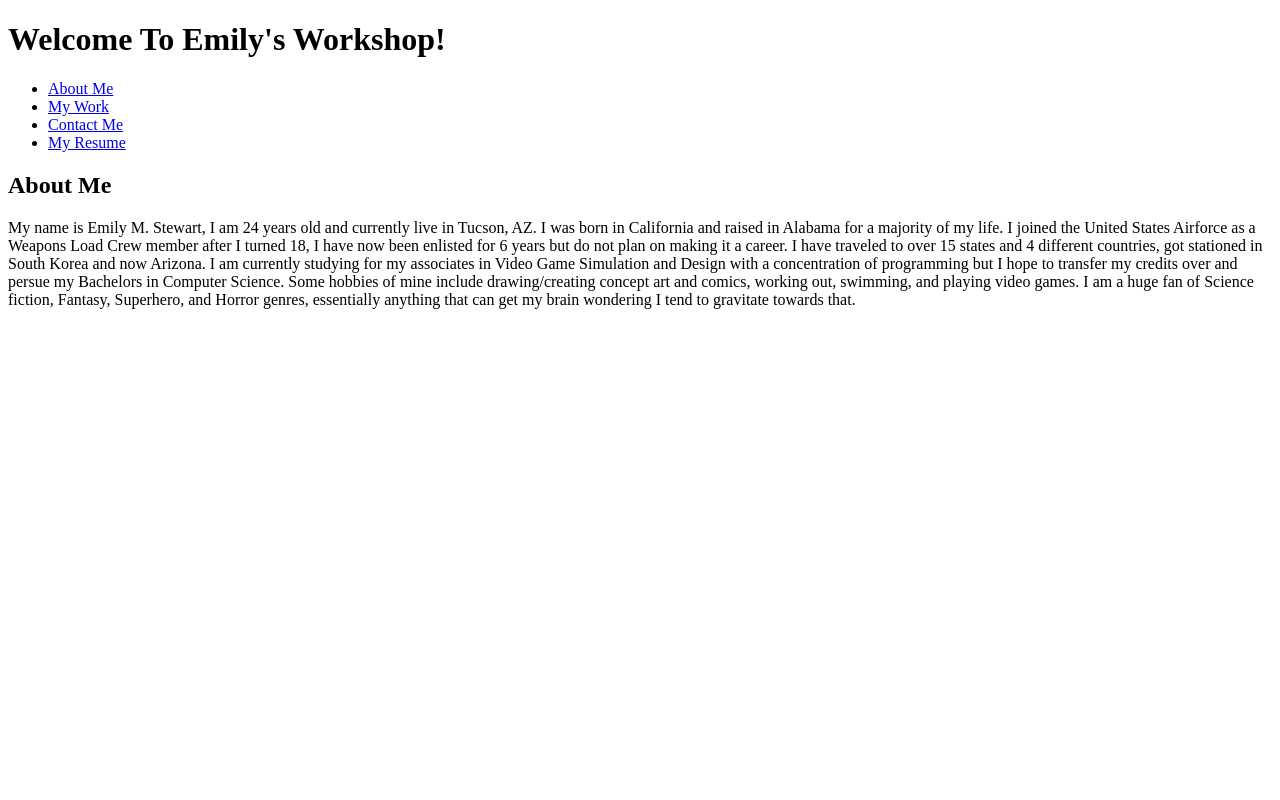
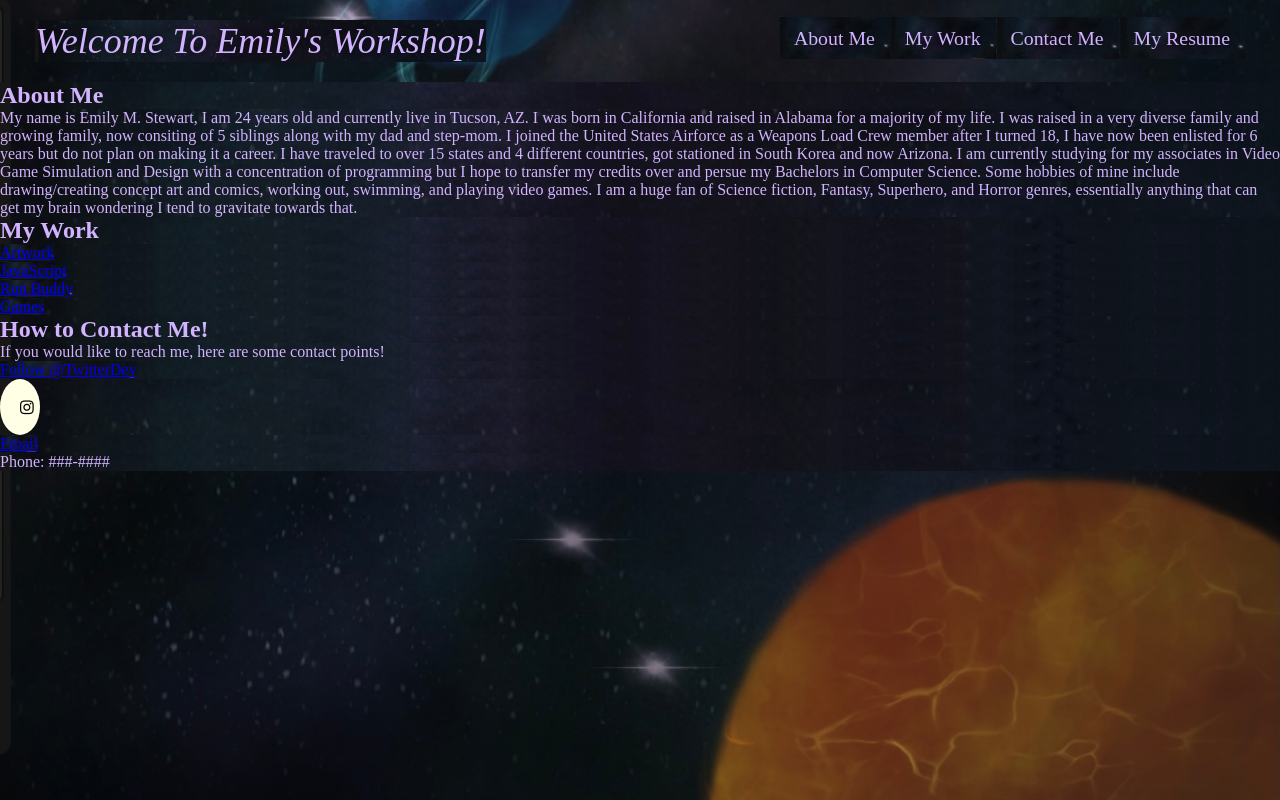
Before and after one commit to EmiStew14/My-Portfolio, a plain HTML site: page index.html in a window 1280 px wide. Drawn offline with Linux system fonts and the light colour scheme.

Commit message:
added CSS styles and background images

```diff
--- a/assets/style.css
+++ b/assets/style.css
@@ -0,0 +1,97 @@
+* {
+    margin: 0;
+    padding: 0;
+    box-sizing: border-box;
+    background-image: url(../assets/images/Space.PNG) ;
+    background-size: cover;
+    background-position: 100%;
+    background-attachment: scroll;
+}
+:root {
+    --primary-color: #d1b3ff;
+    --secondary-color: ;
+    --tertiary-color: ;
+}
+
+header {
+    position: -webkit-sticky;
+    position: sticky;
+    top: 0;
+    background-image: url(../assets/images/Space.PNG);
+    background-size: cover;
+    background-attachment: fixed;
+    background-position: 80%;
+    padding: 20px 35px;
+    background-color: ;
+    display: flex;
+    justify-content: space-between;
+    flex-wrap: wrap;
+    z-index: 9999;
+}
+header h1 {
+    text-shadow: 0 0 10px rgba(0, 0, 0, 0.5);
+    font-family: "Courier New (monospace)";
+    font-style: italic;
+    font-weight: normal;
+    font-size: 36px;
+    color: var(--primary-color);
+    margin: 0;
+}
+header a {
+    text-decoration: none;
+    color: #d1b3ff;
+}
+header nav {
+    margin: 7px 0;
+}
+header nav ul {
+    display: flex;
+    flex-wrap: wrap;
+    justify-content: space-between;
+    align-items: center;
+    list-style: none;
+}
+header nav ul li a:hover {
+    background: #c299ff ;
+    color: #0a001a;
+    border-radius: 15px;
+    text-shadow: none;
+}
+header nav ul li a {
+    text-shadow: 0 0 10px rgba(0, 0, 0, 0.5);
+    padding: 10px 15px;
+    font-weight: lighter;
+    font-size: 1.55vw;
+}
+body {
+    color: var(--primary-color);
+    font-family: "Courier New (monospace)";
+}
+.fa {
+    padding: 20px;
+    font-size: 30px;
+    width: 30px;
+    text-align: center;
+    text-decoration: none;
+    border-radius: 50%;
+  }
+  /* Add a hover effect if you want */
+.fa:hover {
+    opacity: 0.7;
+  }
+
+  /* Set a specific color for each brand */
+
+  .fa-instagram{
+    background: #ffffe6;
+    color: black;
+  }
+
+  footer {
+    background: ;
+    width: 100%;
+    padding: 40px 35px;
+    display: flex;
+    justify-content: space-between;
+    flex-wrap: wrap;
+}
--- a/index.html
+++ b/index.html
@@ -31,7 +31,7 @@
             </ul>
         </nav>
     </header>
-    <section id="about-me" class="about-me-title">
+    <section id="about-me" class="about">
         <div class="flex-row">
             <h2 class="section-title secondary-border">
                 About Me
@@ -40,11 +40,72 @@
 
         <div class="info">
             <p>
-                My name is Emily M. Stewart, I am 24 years old and currently live in Tucson, AZ. I was born in California and raised in Alabama for a majority of my life. I joined the United States Airforce as a Weapons Load Crew member after I turned 18, I have now been enlisted for 6 years but do not plan on making it a career. I have traveled to over 15 states and 4 different countries, got stationed in South Korea and now Arizona. I am currently studying for my associates in Video Game Simulation and Design with a concentration of programming but I hope to transfer my credits over and persue my Bachelors in Computer Science.
+                My name is Emily M. Stewart, I am 24 years old and currently live in Tucson, AZ. I was born in California and raised in Alabama for a majority of my life. I was raised in a very diverse family and growing family, now consiting of 5 siblings along with my dad and step-mom. I joined the United States Airforce as a Weapons Load Crew member after I turned 18, I have now been enlisted for 6 years but do not plan on making it a career. I have traveled to over 15 states and 4 different countries, got stationed in South Korea and now Arizona. I am currently studying for my associates in Video Game Simulation and Design with a concentration of programming but I hope to transfer my credits over and persue my Bachelors in Computer Science.
                 Some hobbies of mine include drawing/creating concept art and comics, working out, swimming, and playing video games. I am a huge fan of Science fiction, Fantasy, Superhero, and Horror genres, essentially anything that can get my brain wondering I tend to gravitate towards that.
             </p>
         </div>
     </section>
-    </div>
+
+    <section id="my-work" class="work">
+        <div class="flex-row">
+            <h2 class="section-title secondary-border">
+                My Work
+            </h2>
+        </div>
+
+        <div class="projects">
+            <div class="flex-row">
+                <div>
+                    <a href="/">Artwork</a>
+                </div>
+
+                <div>
+                    <a href="/">JavaScript</a>
+                </div>
+                <div>
+                    <a href="/">Run Buddy</a>
+                </div>
+                <div>
+                    <a href="/">Games</a>
+                </div>
+            </div>
+        </div>
+    </section>
+
+    <section id="contact-me" class="contact">
+        <div class="flex-row">
+            <h2 class="section-title secondary-border">
+                How to Contact Me!
+            </h2>
+        </div>
+        <div class="contact-info">
+            <div>
+                <p>
+                    If you would like to reach me, here are some contact points!
+                </p>
+            </div>
+            <nav>
+                <ul>
+                    <li>
+                        <a href="https://twitter.com/_queenblackshee?ref_src=twsrc%5Etfw" class="twitter-follow-button" data-show-count="false">Follow @TwitterDev</a><script async src="https://platform.twitter.com/widgets.js" charset="utf-8"></script>
+                    </li>
+                    <li>
+                        <!-- Add icon library -->
+                        <link rel="stylesheet" href="https://cdnjs.cloudflare.com/ajax/libs/font-awesome/4.7.0/css/font-awesome.min.css">
+
+                        <!-- Add font awesome icons -->
+                        <a href="https://www.instagram.com/_queenblacksheep_/" class="fa fa-instagram"></a>
+                    </li>
+                    <li>
+                        <a href="/">Email</a>
+                    </li>
+                    <li>
+                        Phone: ###-####
+                    </li>
+                </ul>
+            </nav>
+            </div>
+        </div>
+    </section>
   </body>
 </html>
```
Also changed, not shown: assets/images/Space.PNG (added).
